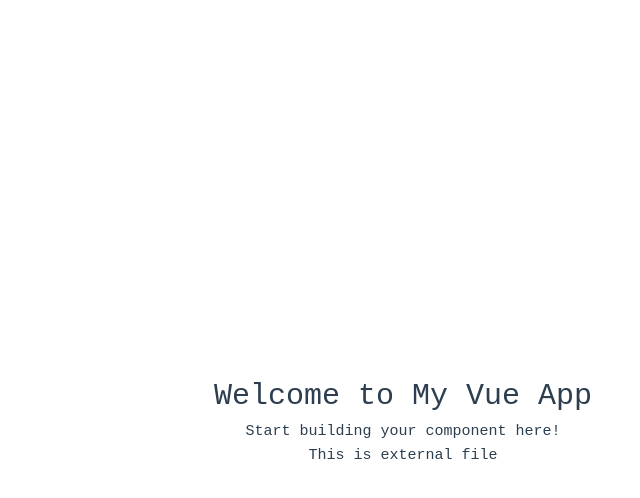
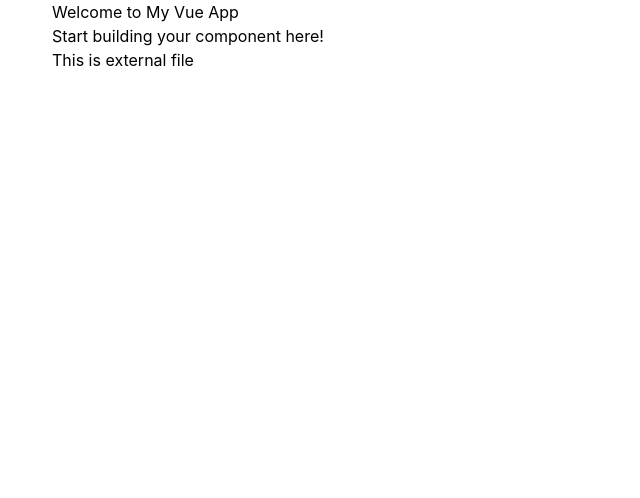
Before and after one commit to niyomugaboetiene/vue-2.0-course, a Vue app: page / in a window 1280 px wide. Shown: the top 498 px of the page, without its empty margins (48-688 px from the left). Built offline with nearby package versions, Linux system fonts and the light colour scheme.

Commit message:
integration of tailwindcss

```diff
--- a/src/App.vue
+++ b/src/App.vue
@@ -1,6 +1,6 @@
 <template>
-  <div class="app">
-    <h1 class="bg-blue-500">Welcome to My Vue App</h1>
+  <div class="ms-[100px]">
+    <h1 class="">Welcome to My Vue App</h1>
     <p>Start building your component here!</p>
     <HelloWorld />
   </div>
@@ -9,11 +9,3 @@
 <script setup>
  import HelloWorld from './components/HelloWorld.vue';
 </script>
-
-<style scoped>
-  .app {
-    text-align: center;
-    margin-top: 40px;
-    font-family: 'Courier New', Courier, monospace;
-  }
-</style>
--- a/src/assets/main.css
+++ b/src/assets/main.css
@@ -1,35 +1 @@
-@import './base.css';
-
-#app {
-  max-width: 1280px;
-  margin: 0 auto;
-  padding: 2rem;
-  font-weight: normal;
-}
-
-a,
-.green {
-  text-decoration: none;
-  color: hsla(160, 100%, 37%, 1);
-  transition: 0.4s;
-  padding: 3px;
-}
-
-@media (hover: hover) {
-  a:hover {
-    background-color: hsla(160, 100%, 37%, 0.2);
-  }
-}
-
-@media (min-width: 1024px) {
-  body {
-    display: flex;
-    place-items: center;
-  }
-
-  #app {
-    display: grid;
-    grid-template-columns: 1fr 1fr;
-    padding: 0 2rem;
-  }
-}
+@import 'tailwindcss';
```
